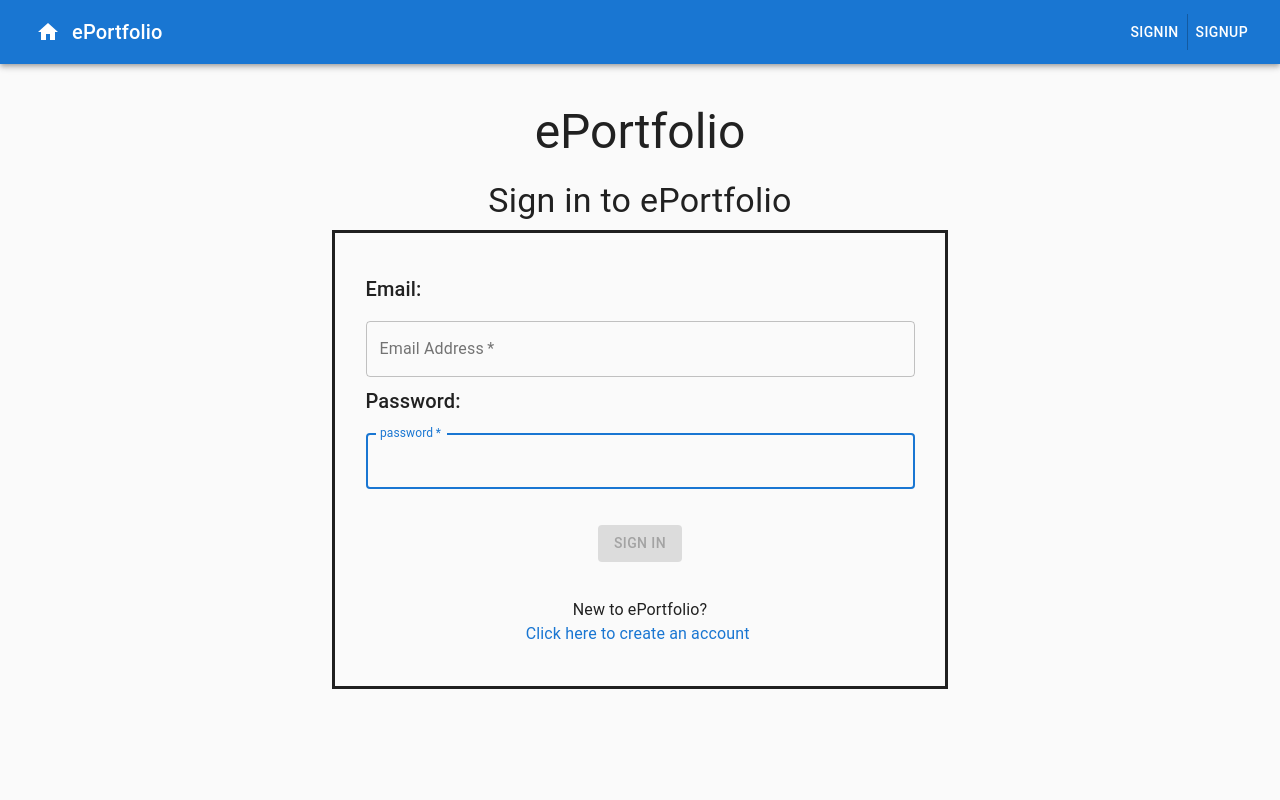
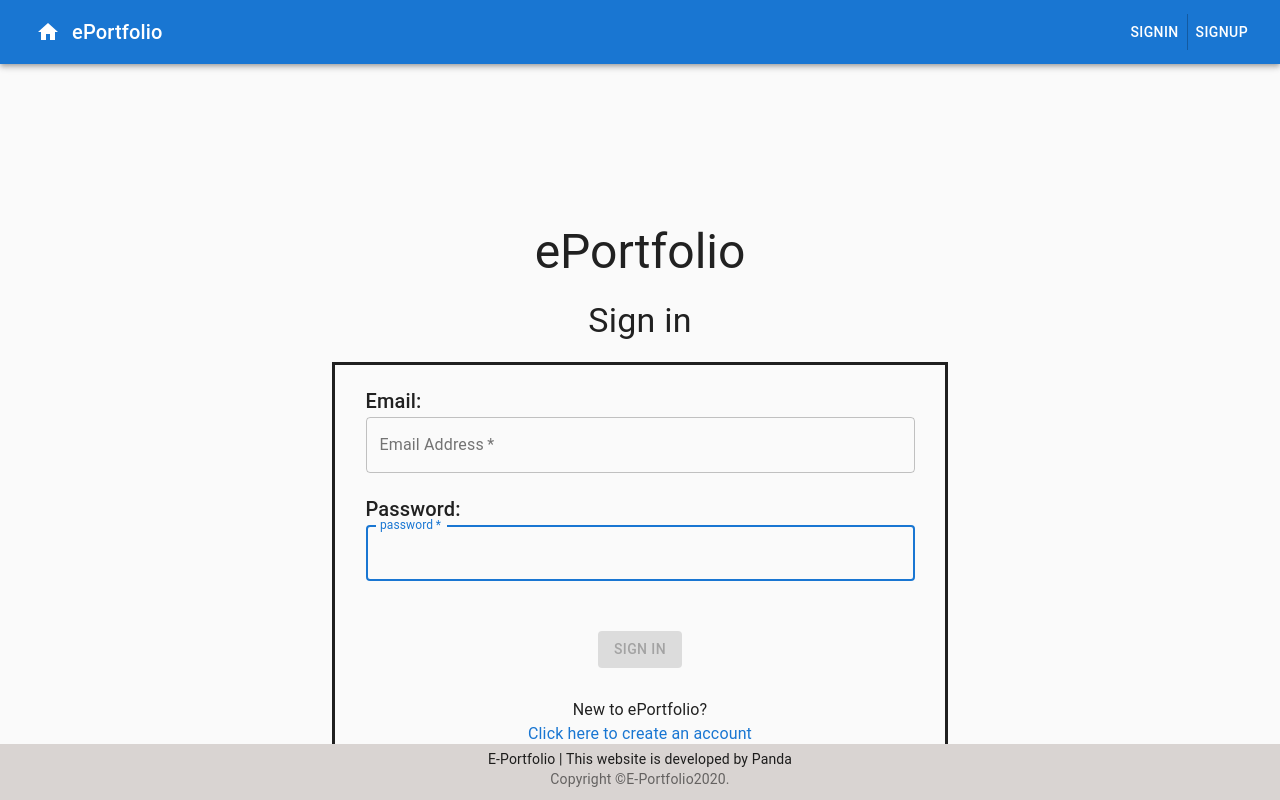
Before and after one commit to Scarletlake/ePortfolio_team2, a React (Create React App) app in the folder client/: page /user/signin in a window 1280 px wide. Shown: the top 800 px of the page. Built offline with nearby package versions, Linux system fonts and the light colour scheme.

Commit message:
css signin signup landing home

```diff
--- a/client/package.json
+++ b/client/package.json
@@ -3,7 +3,7 @@
   "version": "0.1.0",
   "private": true,
   "dependencies": {
-    "@material-ui/core": "latest",
+    "@material-ui/core": "^4.11.0",
     "@material-ui/icons": "latest",
     "moment": "^2.24.0",
     "react": "^16.13.0",
--- a/client/src/components/Footer.js
+++ b/client/src/components/Footer.js
@@ -1,13 +1,12 @@
 import React from 'react';
 import CssBaseline from '@material-ui/core/CssBaseline';
 import Typography from '@material-ui/core/Typography';
-import { makeStyles } from '@material-ui/core/styles';
-import Container from '@material-ui/core/Container';
 import Link from '@material-ui/core/Link';
+import '../styles.css';
 
 function Copyright() {
   return (
-    <Typography variant="body2" color="textSecondary">
+    <Typography variant="body2" color="textSecondary" className='TextCenter'>
       {'Copyright © '}
       <Link color="inherit" href="https://material-ui.com/">
       E-Portfolio
@@ -18,35 +17,21 @@ function Copyright() {
   );
 }
 
-const useStyles = makeStyles((theme) => ({
-  root: {
-    display: 'flex',
-    flexDirection: 'column',
-    minHeight: '100vh',
-  },
-  main: {
-    marginTop: theme.spacing(8),
-    marginBottom: theme.spacing(2),
-  },
-  footer: {
-    padding: theme.spacing(3, 2),
-    marginTop: 'auto',
-    backgroundColor:
-      theme.palette.type === 'light' ? theme.palette.grey[200] : theme.palette.grey[800],
-  },
-}));
+
 
 export default function StickyFooter() {
-  const classes = useStyles();
+
 
   return (
-    <div className={classes.root}>
+    <div className='FooterRoot'>
       <CssBaseline />
-      <footer className={classes.footer}>
-        <Container maxWidth="sm">
-          <Typography variant="body1"> E-Portfolio | This website is developed by Panda</Typography>
-          <Copyright />
-        </Container>
+      <footer className='Footer'>
+
+        <div >
+          <div className='TextCenter'>E-Portfolio | This website is developed by Panda</div>
+          <Copyright/>
+        </div>
+
       </footer>
     </div>
   );
--- a/client/src/components/PortfolioList.js
+++ b/client/src/components/PortfolioList.js
@@ -1,6 +1,5 @@
-import React, { useState } from 'react';
+import React, { useState }from 'react';
 import Grid from '@material-ui/core/Grid';
-import { makeStyles } from '@material-ui/core/styles';
 import Paper from '@material-ui/core/Paper';
 import Typography from '@material-ui/core/Typography';
 import ButtonBase from '@material-ui/core/ButtonBase';
@@ -9,61 +8,21 @@ import Link from '@material-ui/core/Link';
 
 import { deletePortfolioByID } from "../api/portfolioAPI"
 
-const usePortfolioStyles = makeStyles((theme) => ({
-    root: {
-        flexGrow: 1,
-        maxWidth: 2000,
-        padding: theme.spacing(1),
-    },
-    paper: {
-        maxWidth: 2000,
-        margin: `${theme.spacing(1)}px auto`,
-        padding: theme.spacing(4),
-    },
-    image: {
-        width: 128,
-        height: 128,
-    },
-    img: {
-        margin: 'auto',
-        display: 'block',
-        maxWidth: '100%',
-        maxHeight: '100%',
-    },
-    buttom_root: {
-        '& > *': {
-            margin: theme.spacing(2),
-        },
-    },
+import '../styles.css';
 
-}));
-
-const useStyles = makeStyles((theme) => ({
-    portfolio_list_root: {
-        '& > *': {
-            margin: theme.spacing(1),
-            marginLeft: theme.spacing(6),
-        },
-    },
-}));
-
-
-
-export default function PortfolioList(props) {
-    const { portfolios } = props;
+export default function PortfolioList (props) {
+    const {portfolios} = props;
     const [portfolio_list, setPortfolioList] = useState(portfolios);
 
-    const classes = useStyles();
-
-    function deletePortfolio(portfolioID) {
+    function deletePortfolio(portfolioID){
         deletePortfolioByID(portfolioID)
         .then(res => {
             if (res.status === 200) {
             setPortfolioList(portfolio_list.filter(portfolio => portfolio.portfolioID !== portfolioID));
             //alert("Deleted!");
-                } else if (res.status === 401) {
+        }else if(res.status === 401) {
             console.log(res);
-                    alert("Log in first");
+            alert ("Log in first");
             window.location.replace("/user/signin");
           }
           else {
@@ -73,7 +32,7 @@ export default function PortfolioList(props) {
           }
           })
             .catch(error => {
-                alert("Can't delete ");
+            alert ("Can't delete ");
 
         });
 
@@ -84,16 +43,17 @@ export default function PortfolioList(props) {
     }
 
     function Portfolio(props) {
-        const classes = usePortfolioStyles();
-        const { portfolioID, portfolioName, portfolioURL, template } = props.portfolio;
-        const editor_url = "/portfolio/editor?temp=" + template + "&id=" + portfolioID;
+
+        const { portfolioID, portfolioName, portfolioURL, template} = props.portfolio;
+        const editor_url = "/portfolio/editor?temp="+template+"&id="+portfolioID;
+
         return (
-            <div className={classes.root}>
-                <Paper className={classes.paper}>
+            <div>
+            <Paper className='PortfolioListPaper'>
                 <Grid container direction="row" spacing={2}>
                     <Grid item>
-                            <ButtonBase className={classes.image}>
-                                <img className={classes.img} alt="complex" src="/static/images/grid/complex.jpg" />
+                        <ButtonBase className="PortfolioImage">
+                        <img className="PortfolioImg" alt="complex" src="/static/images/grid/complex.jpg" />
                         </ButtonBase>
                     </Grid>
                     <Grid item xs={12} sm container>
@@ -101,47 +61,54 @@ export default function PortfolioList(props) {
                             <Typography gutterBottom variant="h6">
                                 {portfolioName}
                             </Typography>
-                                <br />
-                                <Link href={portfolioURL}>
+                            <br/>
+                            <Link>
                                 {portfolioURL}
                             </Link>
                         </Grid>
                     </Grid>
                 </Grid>
             </Paper>
-                <div className={classes.buttom_root} >
+
+            <div className="PortfolioBottomRoot" >
                 <Button variant="contained" color="primary" href={editor_url}>
                             Edit
                 </Button>
-                    <Button variant="contained" color="primary" onClick={() => deletePortfolio(portfolioID)}>
+                <Button variant="contained" color="primary" onClick={()=>deletePortfolio(portfolioID)}>
                             Delete
                 </Button>
             </div>
             </div>
         )
+
     }
 
 
-    function PortfolioList(props) {
-        return (
-            <Grid container
+    function PortfolioList(props){
+        return(
+        <div className='FixedHeightContainer'>
+        <br/>
+            <Grid
+                container
                 direction="column"
                 justify="flex-start"
-                alignItems="flex-start">
+                alignItems="center"
+>
                 {props.portfolio_list.map((portfolio, index) => (
-                    <Grid item key={index}>
-                        <Portfolio portfolio={portfolio} />
+                <Grid item key={index} xs={12}>
+                    <Portfolio portfolio={portfolio}/>
                 </Grid>
                 ))
                 }
             </Grid>
+        </div>
         )
     }
 
 
     return (
 
-        <div className={classes.portfolio_list_root}>
+        <div className='PortfolioListRoot'>
             <Typography gutterBottom variant="h4">
                 Your Portfolio
             </Typography>
@@ -149,7 +116,7 @@ export default function PortfolioList(props) {
             {!portfolio_list || portfolio_list.length === 0 ?
                 (<Typography gutterBottom variant="h6">
                     no published portfolio
-                </Typography>) :
+                </Typography>):
                 <PortfolioList portfolio_list={portfolio_list} />
             }
         </div>
--- a/client/src/pages/LandingPage.js
+++ b/client/src/pages/LandingPage.js
@@ -2,38 +2,12 @@ import React from 'react'
 import { Redirect } from 'react-router-dom';
 import { Button, Typography, Container } from '@material-ui/core';
 import CssBaseLine from '@material-ui/core/CssBaseline';
-import { makeStyles } from "@material-ui/core/styles";
+import '../styles.css'
 
 import isAuthenticated from "../utils/checkAuthToken";
 
-const useStyles = makeStyles((theme) => ({
-  landing: {
-    width: '50%',
-    marginTop: theme.spacing(1),
-    margin: "20px",
-    textAlign: "center",
-  },
-  landing_btn: {
-    justifyContent: 'center',
-    display: 'flex',
-    alignItems: 'center',
-  },
-  btn: {
-    marginTop: theme.spacing(1),
-    width: "30%",
-  },
-  block: {
-    marginTop: theme.spacing(40),
-    display: 'flex',
-    flexDirection: 'column',
-    alignItems: 'center',
-
-  },
-}));
-
 export default function LandingPage() {
 
-  const classes = useStyles();
 
   if (isAuthenticated("Authorization") ){
     return <Redirect to="/user/home" />
@@ -41,12 +15,13 @@ export default function LandingPage() {
 
   return (
 
+    <div className='PageContainer'>
       <Container component="main" maxwidth="xs">
 
         <CssBaseLine />
-      <div className={classes.block}>
+        <div className='LandingBlock'>
 
-        <div className={classes.landing}>
+          <div className='Landing'>
 
             <Typography component="h1" variant="h3" color="primary">
               ePortfolio
@@ -54,25 +29,24 @@ export default function LandingPage() {
 
             <br />
 
-          <div className={classes.inneralign}>
+            <div className='SignTextBox'>
 
-            <div className={classes.landing_btn}>
-              <Button className={classes.btn} color="primary" variant="outlined" href="#">
+              <div className='SignSubmit'>
+                <Button color="primary" variant="outlined" href="#">
                   See Examples
                 </Button>
               </div>
 
-            <div className={classes.landing_btn}>
-              <Button className={classes.btn} color="primary" variant="contained" href="/user/signup">
+              <div className='SignSubmit'>
+                <Button color="primary" variant="contained" href="/user/signin">
                   Start Now
                 </Button>
               </div>
+            </div>
+          </div>
+        </div>
+      </Container>
 
     </div>
-
-        </div>
-
-      </div>
-    </Container>
   )
 }
--- a/client/src/pages/SignInPage.js
+++ b/client/src/pages/SignInPage.js
@@ -6,57 +6,14 @@ import validateEmail from "../utils/validateEmail";
 import Button from '@material-ui/core/Button';
 import TextField from '@material-ui/core/TextField';
 import Container from '@material-ui/core/Container';
-import { makeStyles } from '@material-ui/core/styles';
 import Typography from '@material-ui/core/Typography';
 import CssBaseLine from '@material-ui/core/CssBaseline';
 import Link from '@material-ui/core/Link';
-import Grid from '@material-ui/core/Grid';
 
-
-const useStyles = makeStyles((theme) => ({
-  form: {
-    width: '50%',
-    marginTop: theme.spacing(1),
-    border: 'solid',
-
-  },
-
-  submit: {
-    margin: theme.spacing(3, 0, 2),
-    marginTop: theme.spacing(1),
-  },
-
-  center_button: {
-    justifyContent: 'center',
-    display: 'flex',
-    alignItems: 'center'
-  },
-
-  block: {
-    marginTop: theme.spacing(5),
-    display: 'flex',
-    flexDirection: 'column',
-    alignItems: 'center'
-  },
-
-  linkstyle: {
-    margin: 'auto',
-  },
-
-  inneralign: {
-    width: '90%',
-    alignItems: 'center',
-    margin: 'auto'
-  },
-
-
-}));
-
-
+import '../styles.css'
 
 export default function SignInPage() {
 
-  const classes = useStyles();
   const [email_input, setEmail] = useState("");
   const [password_input, setPassword] = useState("");
 
@@ -74,22 +31,20 @@ export default function SignInPage() {
     let val = event.target.value;
 
     if (nam === "email") {
-      setEmail(val);
-
       if (!validateEmail(val)){
         setEmailMsg("Please input a valid email");
       }else{
           setEmailMsg("");
       }
+        setEmail(val);
     }
     else if (nam === "password") {
-      setPassword(val);
-
-      if (val.length < 6 || val.length > 16 ){
+      if (password_input.length < 6 || password_input.length > 16 ){
         setPasswordMsg("Password length should be between 6 to 16 characters");
       }else{
         setPasswordMsg("");
       }
+      setPassword(val);
     }
   }
 
@@ -117,72 +72,64 @@ export default function SignInPage() {
   }
 
   return (
-
+    <div className='PageContainer'>
       <Container component="main" maxwidth="xs">
 
         <CssBaseLine />
-      <div className={classes.block}>
+        <div className='SignBlock'>
 
           <Typography component="h1" variant="h3" >
             ePortfolio
           </Typography>
           <br />
           <Typography component="h3" variant="h4" >
-          Sign in to ePortfolio
+            Sign in
           </Typography>
-        <form className={classes.form}>
+          <br/>
+
+          <form className='SignForm'>
             <br />
-          <div className={classes.inneralign}>
+            <div className='SignTextBox'>
               <Typography component="h2" variant="h6" >
                 {message}
-            </Typography>
-          </div>
-          <br />
-          <div className={classes.inneralign}>
-            <Typography component="h2" variant="h6" >
                 Email:
               </Typography>
-            <TextField
+              <TextField className='SignInputBox'
                 required
-              fullWidth
-              margin = 'normal'
                 variant = 'outlined'
                 id="email"
                 label="Email Address"
                 name="email"
-              autoComplete="email"
                 helperText={email_message}
                 onChange={event => handleChange(event)}
               />
+              <br />
+              <br />
 
               <Typography component="h2" variant="h6" >
                 Password:
               </Typography>
-            <TextField
+              <TextField className='SignInputBox'
                 required
-              fullWidth
                 type="password"
-              margin = 'normal'
                 variant = 'outlined'
                 id="password"
                 name="password"
                 label="password"
-              autoComplete="password"
                 helperText={password_message}
                 onChange={event => handleChange(event)}
                 autoFocus />
 
               <br />
               <br />
+              <br />
 
-            <div className={classes.center_button}>
+              <div className='SignSubmit'>
                 <Button
                   type="submit"
                   variant="contained"
-                className={classes.submit}
                   disabled={!validateForm()}
                   onClick={onSubmit}
-                    color="primary"
                 >
                   Sign In
                 </Button>
@@ -190,28 +137,18 @@ export default function SignInPage() {
             <br />
 
 
+
             <Typography align="center">
               New to ePortfolio?
             </Typography>
 
-            <Grid
-              container
-              spacing={0}
-              alignItems="center"
-              justify="center"
-            >
-              <Grid item xs={5} >
-                <Link href="/user/signup" variant='body1' style={{textDecoration: 'none'}}>
+
+            <Link href="/user/signup" variant='body1' className='TextCenter'>
               Click here to create an account
             </Link>
-            </Grid>
-           </Grid>
 
             <br />
             <br />
-
-
-
 
             </div>
           </form>
@@ -219,6 +156,8 @@ export default function SignInPage() {
         <br />
       </Container>
 
+  </div>
+
 
 
   );
--- /dev/null
+++ b/client/src/styles.css
@@ -0,0 +1,134 @@
+/*HomePage*/
+.FixedHeightContainer {
+    overflow: scroll;
+    height: 1000px;
+    border: solid;
+}
+
+/*LandingPage*/
+.LandingBlock {
+    margin-top: 40%;
+    display: flex;
+    flex-direction: column;
+    align-items: center;
+    justify-content: center;
+}
+
+/*All pages (for footer position)*/
+.ContentWrap {
+    padding-bottom: 3.5rem;
+
+}
+
+.PageContainer {
+    position: sticky;
+    max-height: calc(100vh - 10rem);
+    max-width: 100%;
+
+}
+
+/*signin and signup styles*/
+.SignBlock {
+    display: flex;
+    flex-direction: column;
+    align-items: center;
+    justify-content: center;
+    vertical-align: middle;
+    margin-top: 20vh;
+
+
+
+}
+
+.SignForm {
+    width: 50%;
+    border: solid;
+    margin: auto;
+}
+
+.SignSubmit {
+    justify-content: center;
+    display: flex;
+    align-items: center;
+    margin: 10px;
+}
+
+.SignTextBox {
+    width: 90%;
+    align-items: center;
+    margin: auto;
+}
+
+.SignInputBox {
+   width: 100%;
+   font-variant: normal;
+
+}
+
+/*Landing*/
+.Landing {
+    width: 50%;
+    margin-top: 20vh;
+    text-align: center;
+    margin: 20px;
+}
+
+
+/*footer.js*/
+.Footer {
+    height: 3.5rem;
+    width: 100%;
+    bottom: 0;
+    position: absolute;
+    background: #D9D4D2;
+    padding: 5px;
+}
+
+.FooterRoot {
+    display: flex;
+    flex-direction: column;
+}
+
+/*general styles (add fonts)*/
+.TextCenter {
+    display: flex;
+    align-items: center;
+    justify-content: center;
+}
+
+/* PortfolioList.js styles */
+.PortfolioImage {
+    width: 128;
+    height: 128;
+}
+
+.PortfolioImg {
+    margin: auto;
+    display: block;
+    max-width: 100%;
+    max-height: 100%;
+}
+
+.PortfolioRoot {
+    flex-grow: 1;
+    max-width: 2000;
+    padding: 1;
+}
+
+.PortfolioListPaper {
+    width: 100%;
+    max-width: 2000px;
+    padding: 6vh;
+    margin: auto;
+    flex-direction: column;
+}
+
+.PortfolioListRoot {
+    margin: 1vh;
+
+}
+
+.PortfolioBottomRoot {
+    margin: 2vh;
+    flex-direction: row;
+}
```
Also changed, not shown: client/src/pages/HomePage.js (+10 -4 lines), client/src/pages/SignUpPage.js (+23 -30 lines), 2 other files (tests, documents, lock files or other folders). Lines whose indentation alone changed are shown as unchanged.
